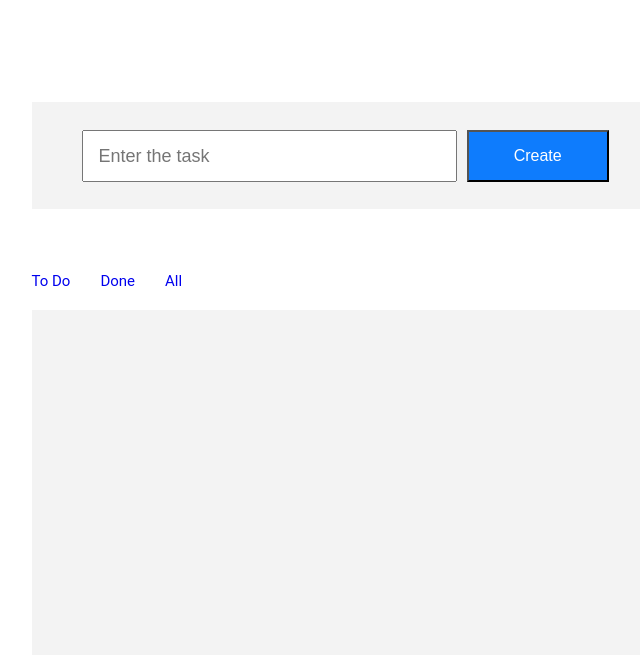
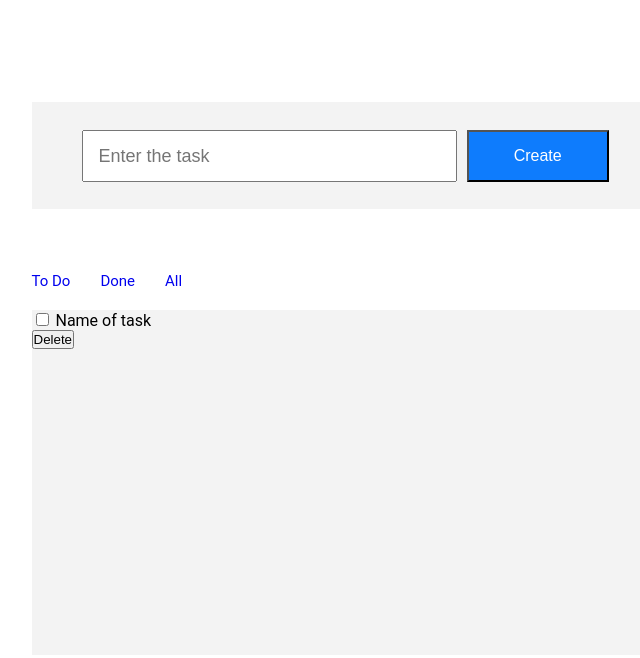
Before and after one commit to Kimmladshii/ToDO, a plain HTML site: page index.html in a window 1280 px wide. Shown: the whole page, without its empty margins (295-935 px from the left). Drawn offline with Linux system fonts and the light colour scheme.

Commit message:
Add notes template with checkbox

```diff
--- a/index.html
+++ b/index.html
@@ -32,7 +32,11 @@
                 </ul>
             </nav>
             <div class="notes">
-
+                <label class="container">
+                    <input type="checkbox" class="chBox">
+                    <span class="taskTitle">Name of task</span>
+                    <button class="taskDelete">Delete</button>
+                  </label>
             </div>
         </div>
     </section>
```
